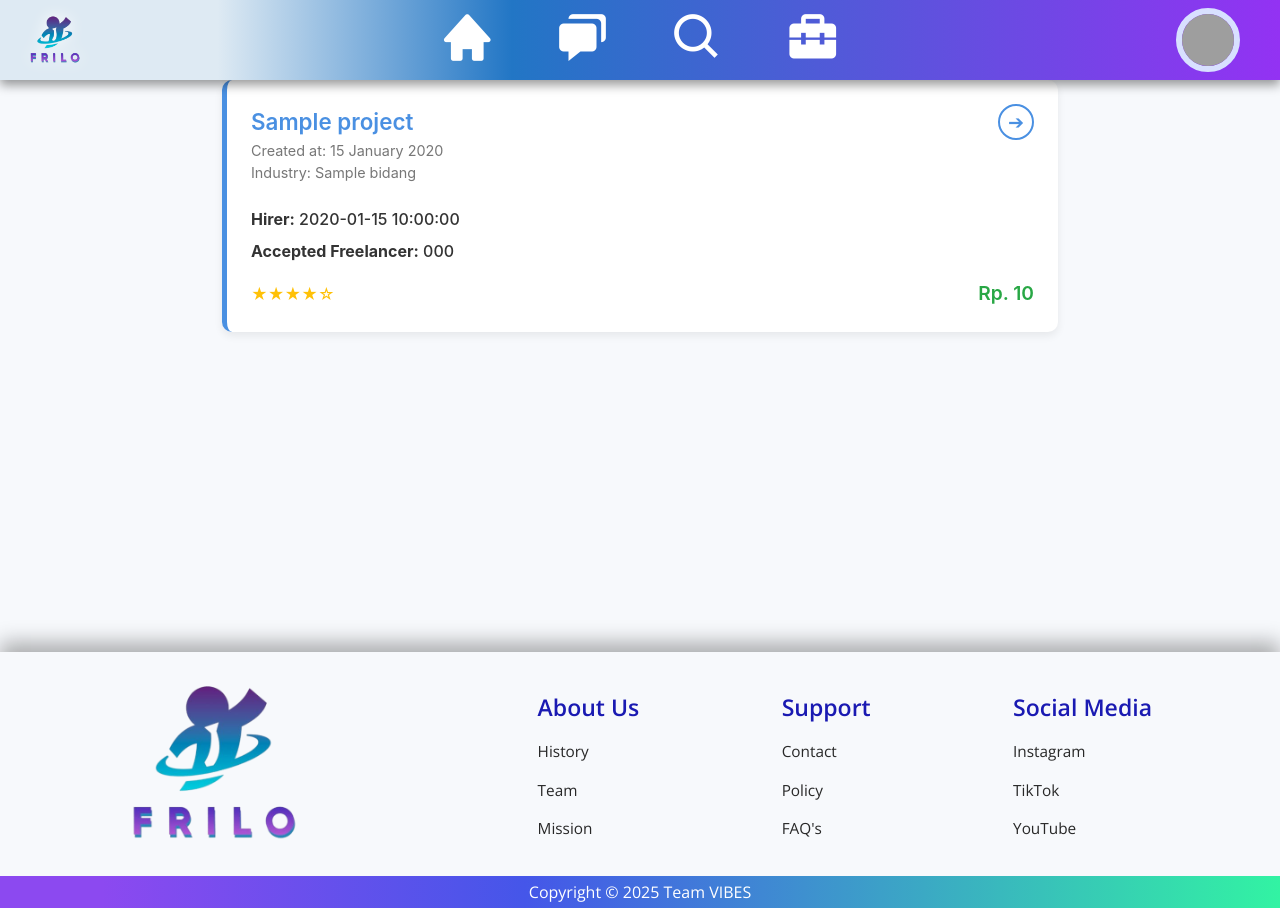
After one commit to kyzn-15/SEFEST25WEBDEV_VIBES, a Flask app: template templates/project.html in a window 1280 px wide. The commit adds this page. Run offline with Flask 3, Linux system fonts and the light colour scheme; the template is opened without the code that fills it: most values are stand-ins (such as "Sample title", 1, 10 or a date in 2020); some libraries are stand-ins or nearby versions; grey boxes are pictures that could not be loaded.

Commit message:
project updated

```diff
--- a/main.py
+++ b/main.py
@@ -1,9 +1,11 @@
 
-from flask import Flask, render_template, request, redirect, session, url_for, flash, jsonify, get_flashed_messages
+from flask import *
 from flask_pymongo import PyMongo
 from flask_socketio import SocketIO, join_room, emit
 from werkzeug.security import generate_password_hash, check_password_hash
 from datetime import datetime, timedelta
+from pymongo import MongoClient
+from bson.objectid import ObjectId
 import os
 import random
 
@@ -13,7 +15,8 @@ app.secret_key = os.urandom(24)
 app.config['PERMANENT_SESSION_LIFETIME'] = timedelta(days=1)
 
 # Gunakan satu MongoDB URL untuk semua kebutuhan
-app.config["MONGO_URI"] = "mongodb+srv://kevin:admin123@kyzn.vrph9.mongodb.net/SEFEST25WEBDEV_VIBES?retryWrites=true&w=majority&appName=Kyzn"
+app.config["MONGO_URI"] = "mongodb+srv://win:123@wcluster.nlhup.mongodb.net/frilo?retryWrites=true&w=majority"
+
 mongo = PyMongo(app)
 
 # Inisialisasi SocketIO (dengan async_mode threading agar kompatibel)
@@ -25,6 +28,9 @@ chat_users = mongo.db.chat_users         # Untuk data profil chat (user_id, cont
 chat_messages = mongo.db.chat_messages   # Untuk menyimpan pesan chat
 # Di bagian atas file app.py tambahkan:
 applications = mongo.db.applications
+client = MongoClient("mongodb://localhost:27017/")
+db = client['project_db']
+projects_collection = db['projects']
 # Fungsi pembantu: Pastikan setiap user memiliki profil chat
 def ensure_chat_profile(username):
     chat_user = chat_users.find_one({"username": username})
@@ -416,30 +422,59 @@ def apply_project():
 
     return jsonify({'message': 'Application submitted successfully!'}), 200
 
+
+from bson.objectid import ObjectId
+
 @app.route('/accept-application', methods=['POST'])
 def accept_application():
     try:
         data = request.get_json()
         project_id = data.get('project_id')
         freelancer = data.get('freelancer')
-        status = data.get('status')
+        status = data.get('status', 'accepted')  # Default: accepted
 
-        # Lakukan logika untuk memproses penerimaan aplikasi
-        # Misalnya, update status aplikasi di database
+        hirer_data = session.get("user")
+        if not hirer_data:
+            return jsonify({"message": "User not logged in"}), 401
 
-        return jsonify({"message": f"Application accepted for {freelancer}."}), 200
+        # Pastikan untuk mengambil username dari session jika session['user'] adalah dictionary.
+        hirer = hirer_data.get("username") if isinstance(hirer_data, dict) else hirer_data
+
+        # Konversi project_id ke ObjectId
+        try:
+            project_obj_id = ObjectId(project_id)
+        except Exception as e:
+            app.logger.error("Invalid project id: %s", str(e))
+            return jsonify({"message": "Invalid project id"}), 400
+
+        # Update dokumen project dengan accepted freelancer dan hirer.
+        result = mongo.db.projects.update_one(
+            {"_id": project_obj_id},
+            {"$set": {
+                "accepted_freelancer": freelancer,
+                "accepted_hirer": hirer,
+                "status": status
+            }}
+        )
+
+        # Hapus notifikasi terkait proyek.
+        # Misalkan notifikasi disimpan dengan field 'project_id' sebagai ObjectId.
+        try:
+            notif_project_obj_id = ObjectId(project_id)
+        except Exception as e:
+            notif_project_obj_id = project_id  # Jika ternyata disimpan sebagai string
+
+        del_result = mongo.db.notifications.delete_many({"project_id": notif_project_obj_id})
+        app.logger.info("Deleted %d notifications for project %s", del_result.deleted_count, project_id)
+
+        if result.modified_count == 1:
+            return jsonify({"message": f"Application accepted for {freelancer}."}), 200
+        else:
+            app.logger.error("No document was modified. Check if the project exists or if data is already updated.")
+            return jsonify({"message": "Failed to update project."}), 500
     except Exception as e:
-        app.logger.error("Error accepting application: %s", str(e))
-        return jsonify({
-            "message": "An error occurred while accepting the application. Please try again."
-        }), 500
-  # diharapkan "accepted"
-
-    # Lakukan logika untuk mengubah status aplikasi freelancer di database
-    # Misalnya, update data aplikasi freelancer yang sesuai dengan project_id dan freelancer
-    # Jika update berhasil, kembalikan respons sukses:
-
-    return jsonify({"message": f"Application accepted for {freelancer}."}), 200
+        app.logger.error("Error in accept_application: %s", str(e))
+        return jsonify({"message": "An error occurred while accepting the application. Please try again."}), 500
 
 @app.route('/get-applicants/<project_id>')
 def get_applicants(project_id):
@@ -488,26 +523,18 @@ def get_applicants(project_id):
 
 from bson import ObjectId
 
-@app.route('/get-inbox-count')
+@app.route('/get-inbox-count', methods=['GET'])
 def get_inbox_count():
-    # Pastikan hanya user yang berhak dapat mengakses (misalnya, hirer yang memiliki project)
-    if 'username' not in session or session['user']['role'] != 'hirer':
-        return jsonify({'error': 'Unauthorized'}), 403
+    project_id = request.args.get("project_id")
+    if not project_id:
+        return jsonify({"count": 0})
 
-    project_id = request.args.get('project_id')
-    if not project_id:
-        return jsonify({'count': 0})
+    try:
+        notif_project_obj_id = ObjectId(project_id)
+    except Exception as e:
+        notif_project_obj_id = project_id
 
-    # Pastikan project ada dan dimiliki oleh user (opsional, sesuai logika aplikasi)
-    project = mongo.db.projects.find_one({"_id": ObjectId(project_id)})
-    if not project or project.get("created_by") != session['username']:
-        return jsonify({'error': 'Unauthorized'}), 403
-
-    # Misalnya, hitung jumlah aplikasi dengan status "pending" untuk project tertentu
-    count = applications.count_documents({
-        "project_id": project_id,  # Pastikan field project_id disimpan sesuai (string atau ObjectId)
-        "status": "pending"
-    })
+    count = mongo.db.notifications.count_documents({"project_id": notif_project_obj_id})
     return jsonify({"count": count})
 
 @app.route('/update-application', methods=['POST'])
@@ -533,6 +560,32 @@ def update_application():
     if result.modified_count > 0:
         return jsonify({'success': True}), 200
     return jsonify({'error': 'Update failed'}), 400
+
+@app.route('/project')
+def project_page():
+    # Pastikan user sudah login
+    if 'username' not in session:
+        flash("Please login first!", "warning")
+        return redirect(url_for('login'))
+
+    # Ambil data user dari session
+    user = session.get('user', {})
+    role = user.get('role')
+
+    # Berdasarkan role, query proyek yang sesuai:
+    if role == 'hirer':
+        # Untuk hirer, tampilkan proyek yang diupload (created_by)
+        projects = list(mongo.db.projects.find({"created_by": session['username']}).sort("created_at", -1))
+    elif role == 'worker':
+        # Untuk freelancer (worker), tampilkan proyek di mana mereka sudah diterima (accepted_freelancer)
+        projects = list(mongo.db.projects.find({"accepted_freelancer": session['username']}).sort("created_at", -1))
+    else:
+        projects = []
+
+    return render_template('project.html', projects=projects)
+
+
+
 @socketio.on('connect')
 def handle_connect():
     if 'user_id' in session:
--- a/static/css/dashboard.css
+++ b/static/css/dashboard.css
@@ -9,7 +9,7 @@
     width: 100%;
     padding: 24px;
     margin: 0 auto;
-    margin-top: 100px;
+    margin-top: 150px;
 }
 
 .card {
--- /dev/null
+++ b/static/css/project.css
@@ -0,0 +1,185 @@
+/* ========================================
+   Project Page Styles (Project Listing)
+   ======================================== */
+
+/* Root Variables */
+:root {
+    --primary-color: #4A90E2;
+    --secondary-color: #357ABD;
+    --accent-color: #E74C3C;
+    --background-color: #f7f9fc;
+    --card-background: #ffffff;
+    --border-color: #eaeaea;
+    --text-color: #333333;
+    --text-light: #777777;
+    --transition-speed: 0.3s;
+    --card-radius: 10px;
+    --container-max-width: 900px;
+}
+
+/* Global Styles */
+body {
+    font-family: 'Inter', sans-serif;
+    background: var(--background-color);
+    color: var(--text-color);
+    margin: 0;
+    padding: 0;
+}
+
+/* Projects Container */
+#projects-container {
+    max-width: var(--container-max-width);
+    margin: 3rem auto;
+    padding: 2rem;
+    background: var(--background-color);
+    display: grid;
+    grid-template-columns: repeat(auto-fit, minmax(320px, 1fr));
+    gap: 20px;
+}
+
+/* Project Card */
+.project-card {
+    background: var(--card-background);
+    border-radius: var(--card-radius);
+    padding: 1.5rem;
+    box-shadow: 0 4px 8px rgba(0, 0, 0, 0.07);
+    transition: transform var(--transition-speed) ease, box-shadow var(--transition-speed) ease;
+    display: flex;
+    flex-direction: column;
+    justify-content: space-between;
+    border-left: 5px solid var(--primary-color);
+    position: relative;
+    cursor: pointer;
+}
+
+.project-card:hover {
+    transform: translateY(-4px);
+    box-shadow: 0 6px 12px rgba(0, 0, 0, 0.12);
+}
+
+/* Header */
+.project-header {
+    display: flex;
+    justify-content: space-between;
+    align-items: center;
+}
+
+/* Project Title */
+.project-title {
+    font-size: 1.4rem;
+    font-weight: 600;
+    color: var(--primary-color);
+}
+
+/* Project Meta */
+.project-meta {
+    font-size: 0.9rem;
+    color: var(--text-light);
+    margin-bottom: 1rem;
+}
+
+/* Hirer & Freelancer Information */
+.project-hirer, .project-freelancer {
+    font-size: 1rem;
+    font-weight: 500;
+    margin-top: 0.5rem;
+}
+
+/* Stars & Price */
+.project-info {
+    display: flex;
+    justify-content: space-between;
+    align-items: center;
+    margin-top: 1rem;
+}
+
+.project-stars {
+    font-size: 1rem;
+    color: #ffc107;
+}
+
+.project-price {
+    font-size: 1.2rem;
+    font-weight: 600;
+    color: #28a745;
+}
+
+/* Project Arrow */
+.project-arrow {
+    display: inline-flex;
+    align-items: center;
+    justify-content: center;
+    width: 36px;
+    height: 36px;
+    border: 2px solid var(--primary-color);
+    border-radius: 50%;
+    color: var(--primary-color);
+    background-color: transparent;
+    text-decoration: none;
+    font-size: 1.2rem;
+    transition: background-color 0.3s ease, color 0.3s ease, transform 0.3s ease;
+}
+
+.project-arrow:hover {
+    background-color: var(--primary-color);
+    color: #fff;
+    transform: scale(1.1);
+}
+
+/* Responsive Styles */
+
+/* Untuk layar dengan lebar maksimum 768px */
+@media (max-width: 768px) {
+    #projects-container {
+        padding: 1.5rem;
+        grid-template-columns: repeat(auto-fit, minmax(300px, 1fr));
+    }
+
+    .project-card {
+        padding: 1.2rem;
+    }
+
+    .project-title {
+        font-size: 1.3rem;
+    }
+
+    .project-price {
+        font-size: 1rem;
+    }
+
+    .project-arrow {
+        width: 34px;
+        height: 34px;
+        font-size: 1.1rem;
+    }
+}
+
+/* Untuk layar dengan lebar maksimum 480px */
+@media (max-width: 480px) {
+    #projects-container {
+        padding: 1rem;
+        grid-template-columns: repeat(auto-fit, minmax(280px, 1fr));
+    }
+
+    .project-card {
+        padding: 1rem;
+    }
+
+    .project-title {
+        font-size: 1.2rem;
+    }
+
+    .project-hirer, .project-freelancer {
+        font-size: 0.9rem;
+    }
+
+    .project-price {
+        font-size: 0.95rem;
+    }
+
+    .project-arrow {
+        width: 32px;
+        height: 32px;
+        font-size: 1rem;
+    }
+}
--- a/static/css/project_detail.css
+++ b/static/css/project_detail.css
@@ -36,6 +36,7 @@ body {
   border-radius: 15px;
   box-shadow: 0 8px 20px rgba(0, 0, 0, 0.1);
   overflow: hidden;
+  margin-top: 150px;
 }
 
 /* Header Section */
--- a/templates/layout.html
+++ b/templates/layout.html
@@ -53,8 +53,8 @@
           <b>Search</b></a>
         </div>
         <div class="navButtonHolder">
-          <a href="/box"><button><i class="bx bxs-briefcase-alt-2"></i></button>
-          <b>Box</b></a>
+          <a href="/project"><button><i class="bx bxs-briefcase-alt-2"></i></button>
+          <b>Project</b></a>
         </div>
       </div>
 
@@ -74,8 +74,8 @@
         <a href="/search"
           ><button><i class="bx bx-search"></i>Search</button></a
         >
-        <a href="/box"
-          ><button><i class="bx bxs-briefcase-alt-2"></i>Box</button></a
+        <a href="/project"
+          ><button><i class="bx bxs-briefcase-alt-2"></i>Project</button></a
         ><a href="/user-profile" class="amAccountSection">
         <button class="mAccountSection">
         <img class="accountImg" src="{{ url_for('static', filename='img/avatar1.jpg') }}" alt="" /><span>Account</span>
--- /dev/null
+++ b/templates/project.html
@@ -0,0 +1,83 @@
+{% extends 'layout.html' %}
+
+{% block title %}
+  Projects
+{% endblock %}
+
+{% block css %}
+  <link rel="stylesheet" type="text/css" href="{{ url_for('static', filename='css/project.css') }}">
+{% endblock %}
+
+{% block content %}
+<div id="projects-container">
+  {% if projects|length == 0 %}
+    {% if session['user']['role'] == 'hirer' %}
+      <p>Your projects are empty.</p>
+    {% elif session['user']['role'] == 'worker' %}
+      <p>You haven't been accepted to any project yet.</p>
+    {% else %}
+      <p>No projects available.</p>
+    {% endif %}
+  {% else %}
+    {% for project in projects %}
+      <div class="project-card" onclick="redirectToProject('{{ project._id|string }}')">
+        <!-- Header: Project Title & Arrow -->
+        <div class="project-header">
+          <div class="project-title">{{ project.title }}</div>
+          <a href="/id-project?id={{ project._id|string }}"
+             class="project-arrow"
+             onclick="event.stopPropagation();"
+             title="View Details">&#10132;</a>
+        </div>
+
+        <!-- Meta Information: Created Date & Industry -->
+        <div class="project-meta">
+          <div class="project-deadline">
+            Created at: {{ project.created_at.strftime("%d %B %Y") if project.created_at else "N/A" }}
+          </div>
+          <div class="project-industry">
+            Industry: {{ project.bidang }}
+          </div>
+        </div>
+
+        <!-- Hirer (Owner) Information -->
+        <div class="project-hirer">
+          <strong>Hirer:</strong> {{ project.created_by }}
+        </div>
+
+        <!-- Freelancer Information -->
+        <div class="project-freelancer">
+          {% if project.accepted_freelancer %}
+            <strong>Accepted Freelancer:</strong> {{ project.accepted_freelancer }}
+          {% else %}
+            <strong>Freelancer:</strong> Not yet accepted
+          {% endif %}
+        </div>
+
+        <!-- Additional Project Info: Rating & Price -->
+        <div class="project-info">
+          <div class="project-stars">
+            {% if project.rating %}
+              {{ "★" * project.rating + "☆" * (5 - project.rating) }}
+            {% else %}
+              ☆☆☆☆☆
+            {% endif %}
+          </div>
+          <div class="project-price">
+            Rp. {{ project.price }}
+          </div>
+        </div>
+      </div>
+    {% endfor %}
+  {% endif %}
+</div>
+{% endblock %}
+
+{% block scripts %}
+<script>
+  // Fungsi untuk melakukan redirect ke halaman detail proyek
+  function redirectToProject(projectId) {
+    window.location.href = '/id-project?id=' + projectId;
+  }
+</script>
+{% endblock %}
```
Also changed, not shown: templates/dashboard.html (+6 -6 lines), templates/project_detail.html (+8 -2 lines).
